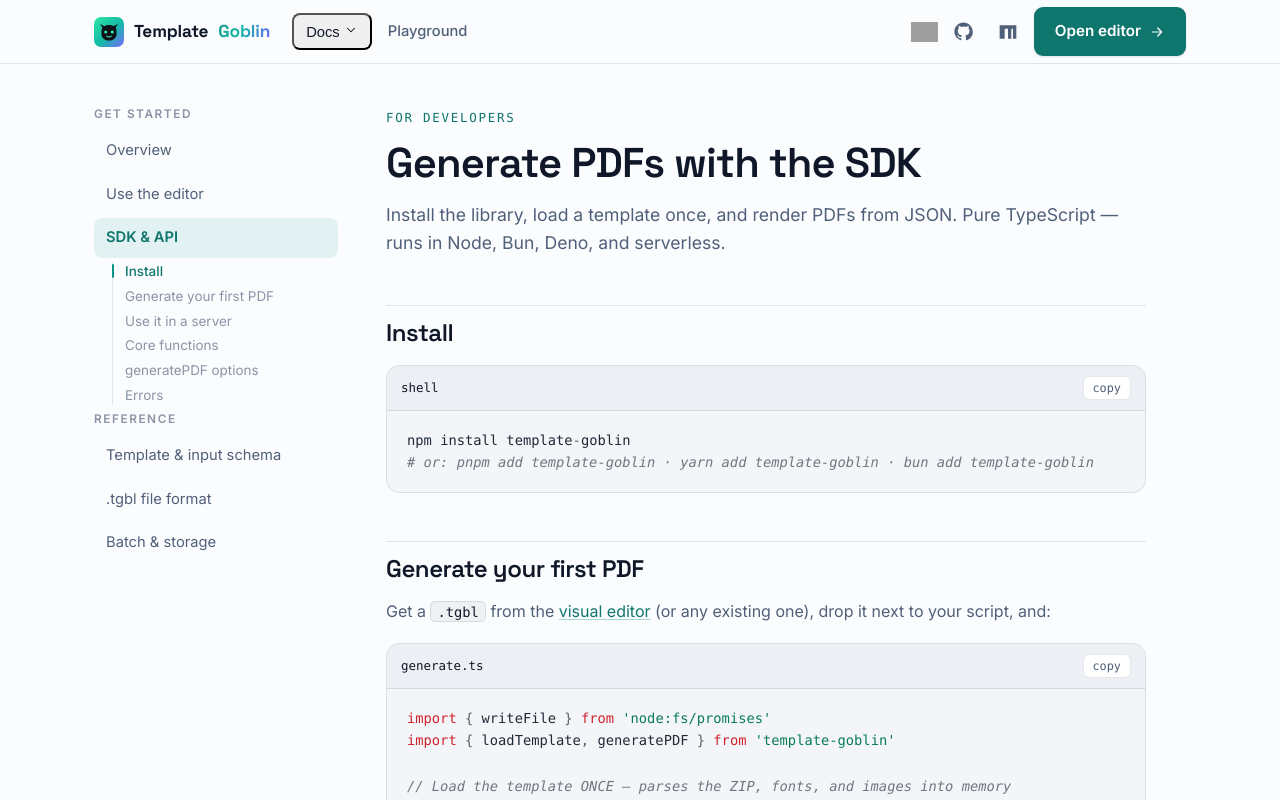
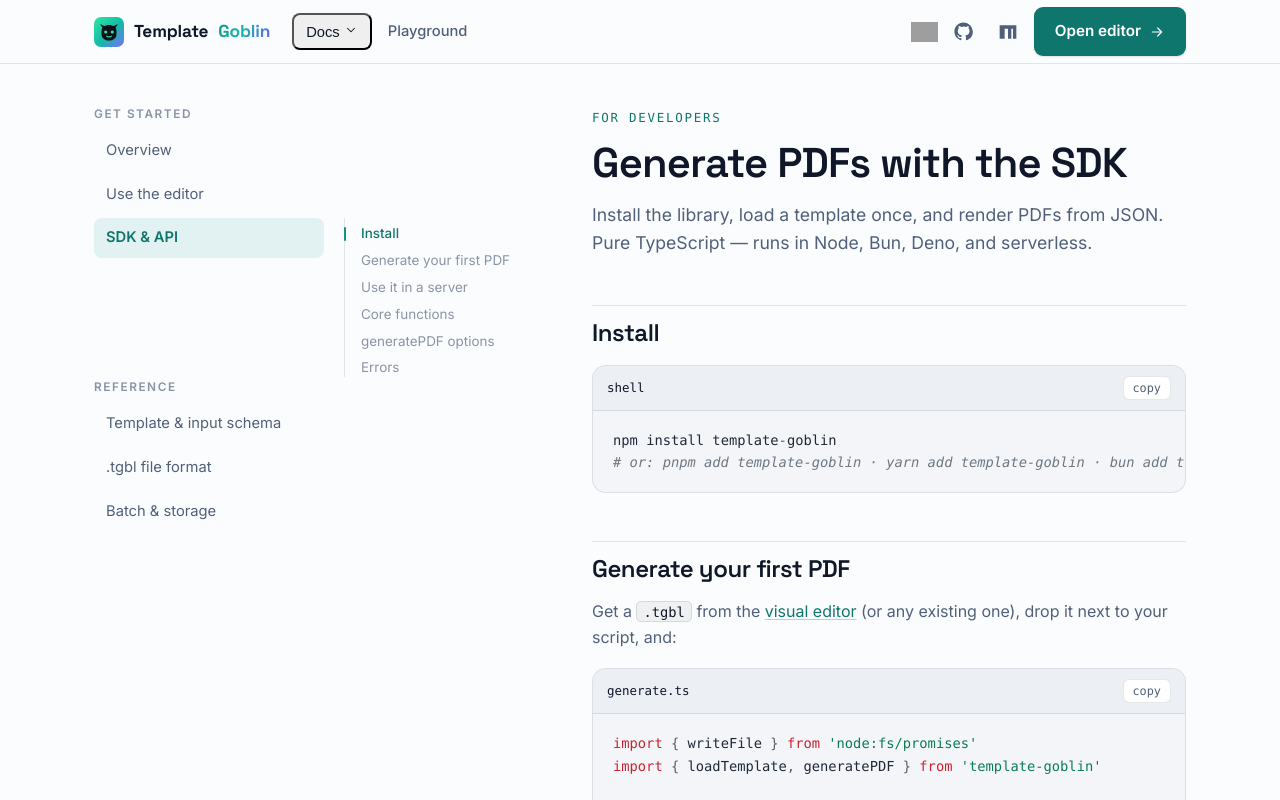
Before and after one commit to JaiminPatel345/template-goblin, a React (Vite) app in the folder packages/site/: page /docs/sdk in a window 1280 px wide. Shown: the top 800 px of the page. Built offline with nearby package versions, Linux system fonts and the light colour scheme; grey boxes are pictures that could not be loaded.

Commit message:
docs: display TOC on X axis next to active menu item

```diff
--- a/packages/site/src/styles/docs.css
+++ b/packages/site/src/styles/docs.css
@@ -2,7 +2,7 @@
 
 .docs {
   display: grid;
-  grid-template-columns: 244px 1fr;
+  grid-template-columns: max-content 1fr;
   gap: 48px;
   align-items: start;
   padding-block: 44px 80px;
@@ -31,6 +31,8 @@
 
 .docs-nav-link {
   display: block;
+  width: 230px;
+  flex-shrink: 0;
   padding: 8px 12px;
   border-radius: 8px;
   font-size: 0.92rem;
@@ -52,20 +54,22 @@
   font-weight: 600;
 }
 
-/* Nested TOC inside left sidebar */
+/* Nested TOC inside left sidebar, appearing on X axis */
 .docs-nav-item {
   margin-bottom: 4px;
+  display: flex;
+  align-items: flex-start;
 }
 
 .docs-toc-nested {
-  margin-top: 4px;
-  margin-bottom: 8px;
-  margin-left: 18px; /* Indent under the main link */
-  padding-left: 12px;
+  margin-left: 20px;
+  padding-left: 16px;
   border-left: 1px solid var(--border);
   display: flex;
   flex-direction: column;
-  gap: 6px;
+  gap: 8px;
+  width: 200px;
+  padding-top: 6px; /* align with the top of the nav link */
 }
 
 .docs-toc-link {
@@ -90,7 +94,7 @@
 .docs-toc-link::before {
   content: '';
   position: absolute;
-  left: -13px; /* Pull back precisely over the border */
+  left: -17px; /* Pull back precisely over the border */
   top: 50%;
   transform: translateY(-50%) scaleY(0);
   width: 2px;
```
